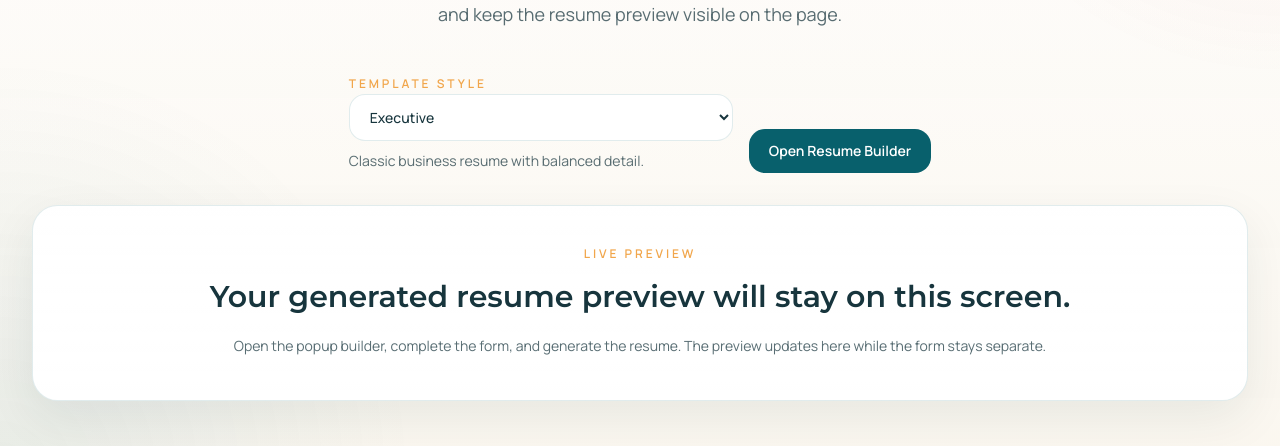
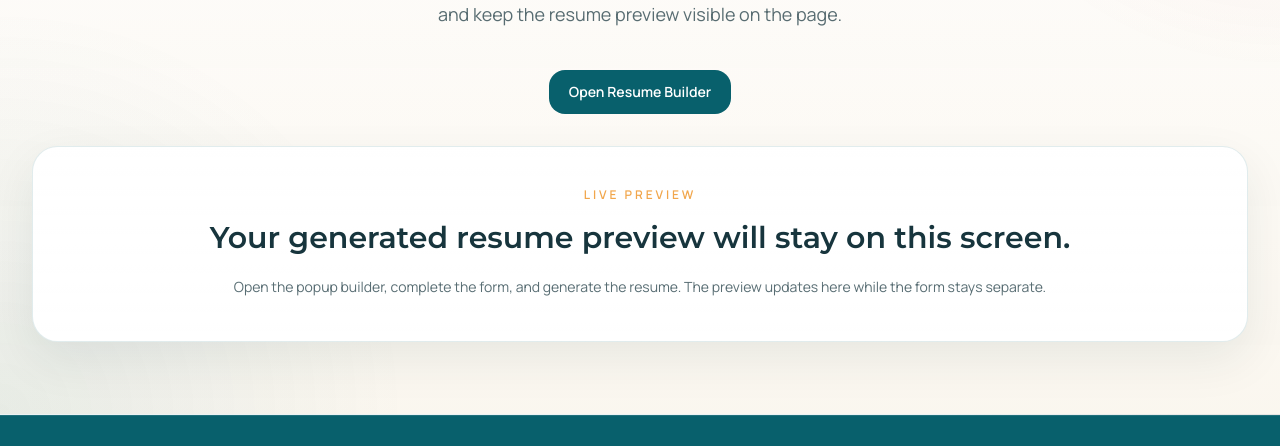
Before and after one commit to djkreddys-cmyk/Werkly, a Next.js app: page /resume-builder in a window 1280 px wide. Shown: the part 354-800 px from the top of the page. Built offline with nearby package versions, Linux system fonts and the light colour scheme.

Commit message:
Move template selector into preview and center builder action

```diff
--- a/components/resume-builder-v2.tsx
+++ b/components/resume-builder-v2.tsx
@@ -334,8 +334,14 @@ export function ResumeBuilder() {
           <p className="muted-copy mt-5 text-base leading-8 sm:text-lg">Open the builder in a popup, upload a candidate photo, switch between ten template styles, and keep the resume preview visible on the page.</p>
         </div>
 
-        <div className="mt-10 flex flex-wrap items-end justify-center gap-4 no-print">
-          <div className="w-full max-w-sm text-left">
+        <div className="mt-10 flex justify-center no-print">
+          <button type="button" onClick={() => setIsFormOpen(true)} className="rounded-2xl bg-[var(--color-dark)] px-5 py-3 text-sm font-semibold text-white transition hover:bg-[var(--color-accent-strong)]">Open Resume Builder</button>
+        </div>
+
+        <div className="mt-8">
+          {resume ? (
+            <div className="space-y-4">
+              <div className="flex flex-col gap-2 no-print sm:max-w-sm">
                 <label className="space-y-2">
                   <span className="eyebrow">Template Style</span>
                   <select
@@ -350,16 +356,10 @@ export function ResumeBuilder() {
                     ))}
                   </select>
                 </label>
-            <p className="mt-2 text-sm leading-6 text-[var(--color-muted)]">
+                <p className="text-sm leading-6 text-[var(--color-muted)]">
                   {templateCards.find((item) => item.key === template)?.description}
                 </p>
               </div>
-          <button type="button" onClick={() => setIsFormOpen(true)} className="rounded-2xl bg-[var(--color-dark)] px-5 py-3 text-sm font-semibold text-white transition hover:bg-[var(--color-accent-strong)]">Open Resume Builder</button>
-        </div>
-
-        <div className="mt-8">
-          {resume ? (
-            <div className="space-y-4">
               <div className="flex flex-wrap items-center justify-end gap-3 no-print">
                 <button type="button" onClick={downloadPdf} className="rounded-2xl border border-[var(--color-line)] bg-white px-5 py-3 text-sm font-semibold text-[var(--color-ink)] transition hover:border-[var(--color-dark)]">Download PDF</button>
                 <button type="button" onClick={downloadWord} className="rounded-2xl bg-[var(--color-accent)] px-5 py-3 text-sm font-semibold text-[var(--color-ink)] transition hover:bg-[var(--color-accent-strong)] hover:text-white">Download Word</button>
```
Lines whose indentation alone changed are shown as unchanged.
